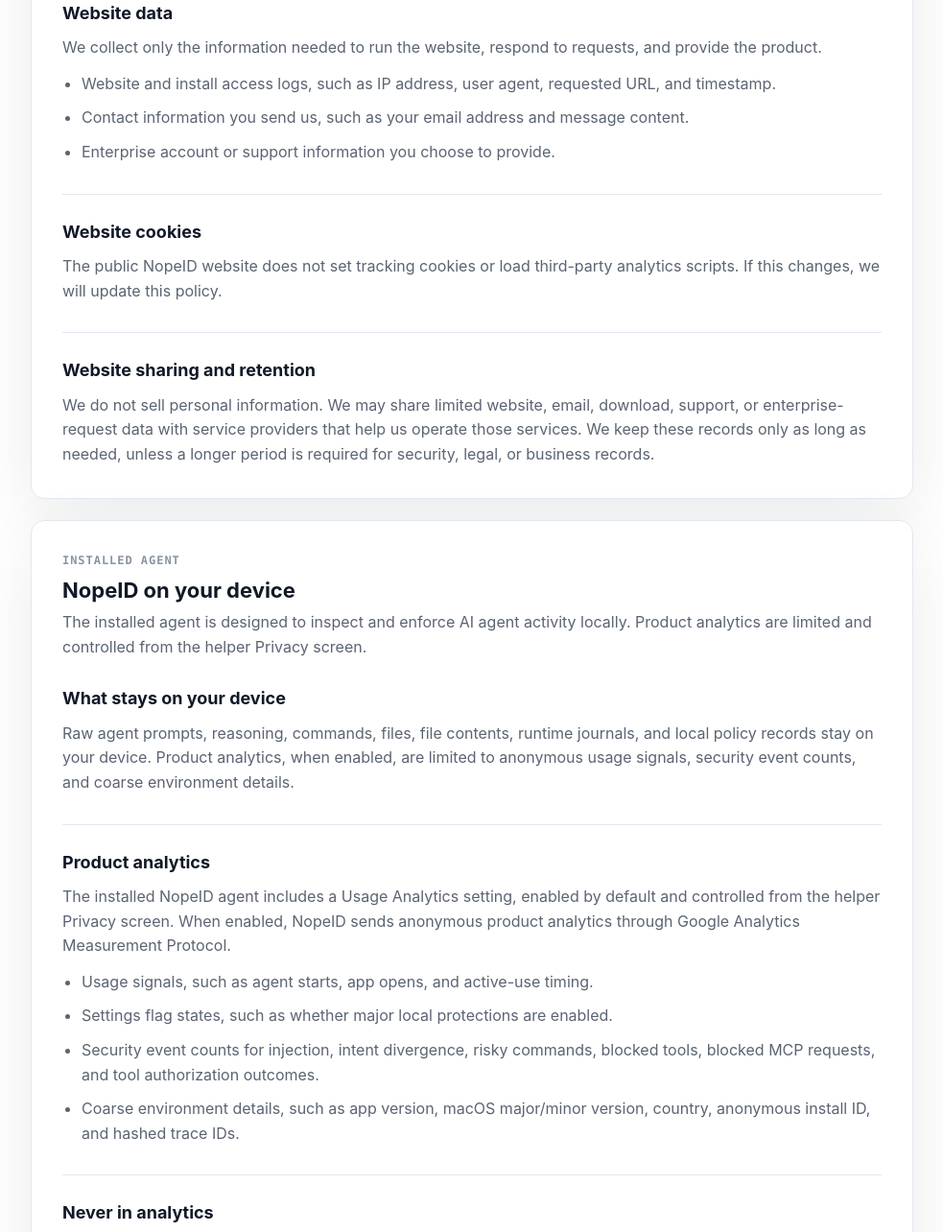
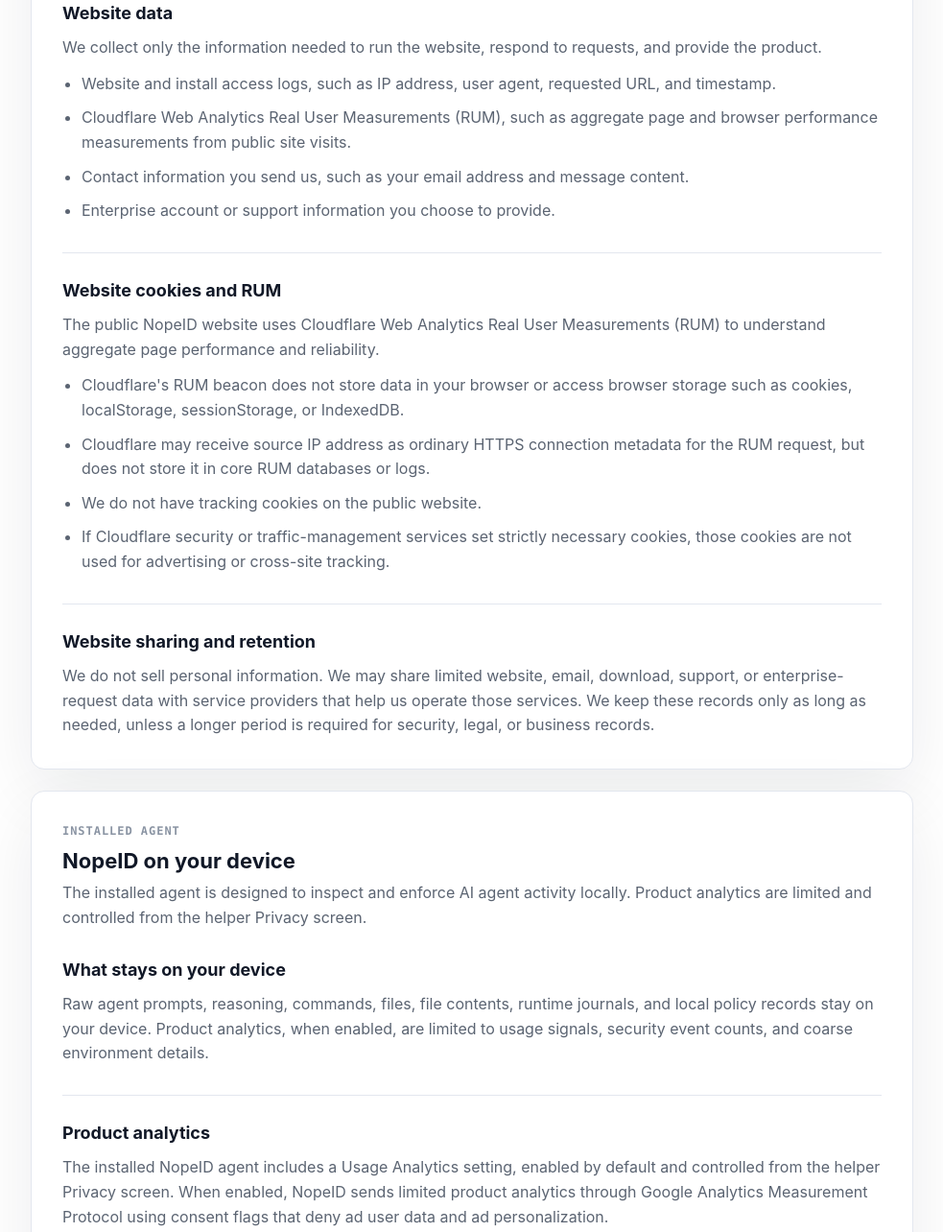
Before and after one commit to nopeid/public, a plain HTML site: page privacy.html in a window 1280 px wide. Shown: the part 740-2024 px from the top of the page at 96% size, without its empty margins (148-1131 px from the left). Drawn offline with Linux system fonts and the light colour scheme.

Commit message:
Update privacy notice for Cloudflare RUM

```diff
--- a/privacy.html
+++ b/privacy.html
@@ -303,15 +303,26 @@
               <p>We collect only the information needed to run the website, respond to requests, and provide the product.</p>
               <ul>
                 <li>Website and install access logs, such as IP address, user agent, requested URL, and timestamp.</li>
+                <li>Cloudflare Web Analytics Real User Measurements (RUM), such as aggregate page and browser
+                  performance measurements from public site visits.</li>
                 <li>Contact information you send us, such as your email address and message content.</li>
                 <li>Enterprise account or support information you choose to provide.</li>
               </ul>
             </section>
 
             <section class="policy-section">
-              <h3>Website cookies</h3>
-              <p>The public NopeID website does not set tracking cookies or load third-party analytics scripts. If this
-                changes, we will update this policy.</p>
+              <h3>Website cookies and RUM</h3>
+              <p>The public NopeID website uses Cloudflare Web Analytics Real User Measurements (RUM) to understand
+                aggregate page performance and reliability.</p>
+              <ul>
+                <li>Cloudflare's RUM beacon does not store data in your browser or access browser storage such as
+                  cookies, localStorage, sessionStorage, or IndexedDB.</li>
+                <li>Cloudflare may receive source IP address as ordinary HTTPS connection metadata for the RUM request,
+                  but does not store it in core RUM databases or logs.</li>
+                <li>We do not have tracking cookies on the public website.</li>
+                <li>If Cloudflare security or traffic-management services set strictly necessary cookies, those cookies
+                  are not used for advertising or cross-site tracking.</li>
+              </ul>
             </section>
 
             <section class="policy-section">
@@ -333,21 +344,21 @@
             <section class="policy-section">
               <h3>What stays on your device</h3>
               <p>Raw agent prompts, reasoning, commands, files, file contents, runtime journals, and local policy records
-                stay on your device. Product analytics, when enabled, are limited to anonymous usage signals, security
-                event counts, and coarse environment details.</p>
+                stay on your device. Product analytics, when enabled, are limited to usage signals, security event
+                counts, and coarse environment details.</p>
             </section>
 
             <section class="policy-section">
               <h3>Product analytics</h3>
               <p>The installed NopeID agent includes a Usage Analytics setting, enabled by default and controlled from the
-                helper Privacy screen. When enabled, NopeID sends anonymous product analytics through Google Analytics
-                Measurement Protocol.</p>
+                helper Privacy screen. When enabled, NopeID sends limited product analytics through Google Analytics
+                Measurement Protocol using consent flags that deny ad user data and ad personalization.</p>
               <ul>
                 <li>Usage signals, such as agent starts, app opens, and active-use timing.</li>
                 <li>Settings flag states, such as whether major local protections are enabled.</li>
                 <li>Security event counts for injection, intent divergence, risky commands, blocked tools, blocked MCP
                   requests, and tool authorization outcomes.</li>
-                <li>Coarse environment details, such as app version, macOS major/minor version, country, anonymous install
+                <li>Coarse environment details, such as app version, macOS major/minor version, country, hashed install
                   ID, and hashed trace IDs.</li>
               </ul>
             </section>
@@ -370,9 +381,9 @@
             <section class="policy-section">
               <h3>Your choices</h3>
               <p>You can turn off Usage Analytics in the NopeID helper Privacy settings. When analytics are turned off,
-                the product may send one final anonymous opt-out event and then stops normal analytics events. You can
-                uninstall NopeID at any time and remove local product data from your device using the tools available in
-                your operating system.</p>
+                the product may send one final opt-out event and then stops normal analytics events. You can uninstall
+                NopeID at any time and remove local product data from your device using the tools available in your
+                operating system.</p>
             </section>
 
             <section class="policy-section">
@@ -387,7 +398,7 @@
 
   <footer class="site-footer">
     <div class="wrap footer-inner">
-      <p>&copy; 2026 NopeID. All rights reserved.</p>
+      <p>&copy; 2026 NopeID. All rights reserved. No tracking cookies.</p>
       <div class="footer-links">
         <a href="./privacy">Privacy</a>
         <a href="https://github.com/nopeid/public/blob/master/LICENSE">EULA</a>
```
Also changed, not shown: 404.html (+22 -0 lines), index.html (+1 -1 lines), 1 other file.
